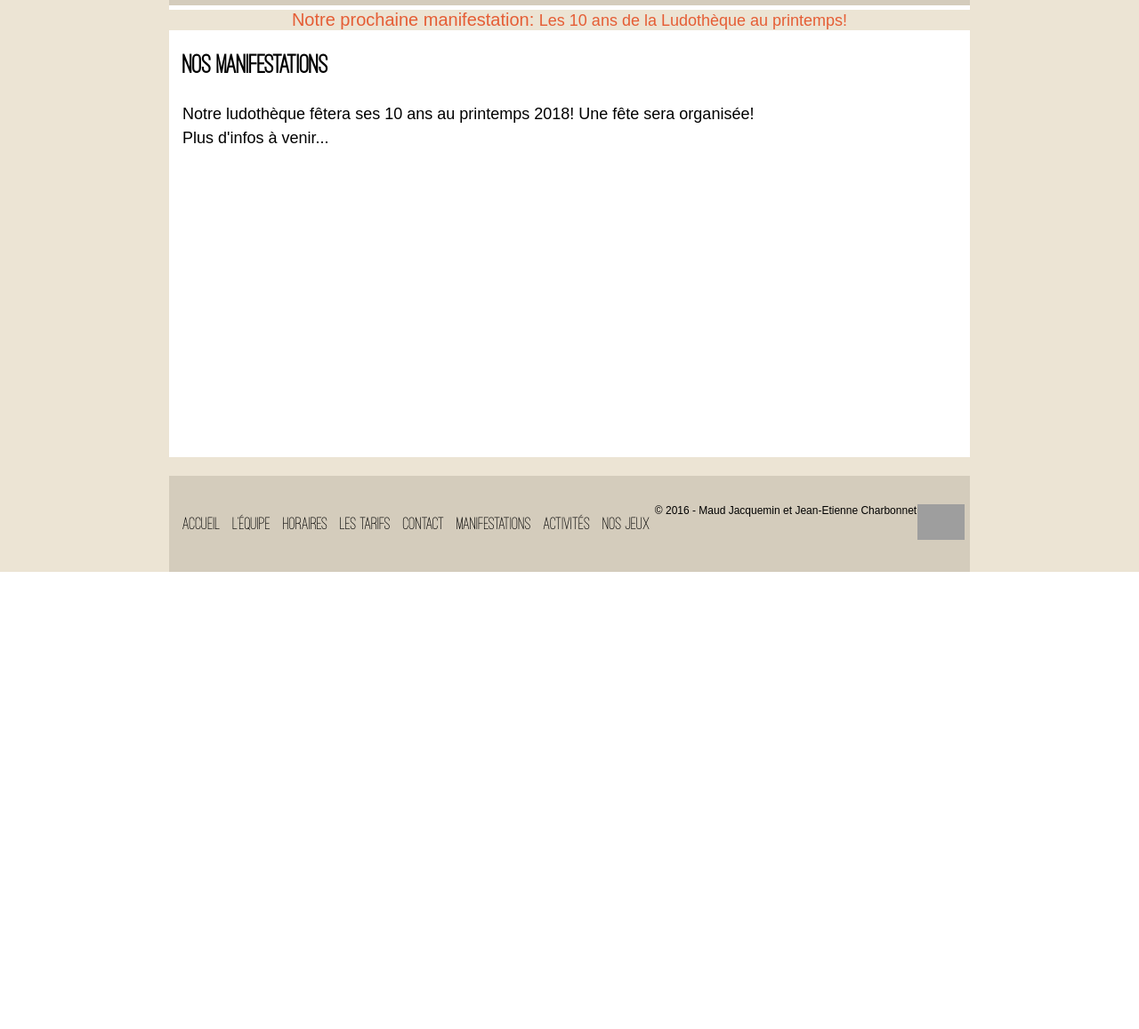
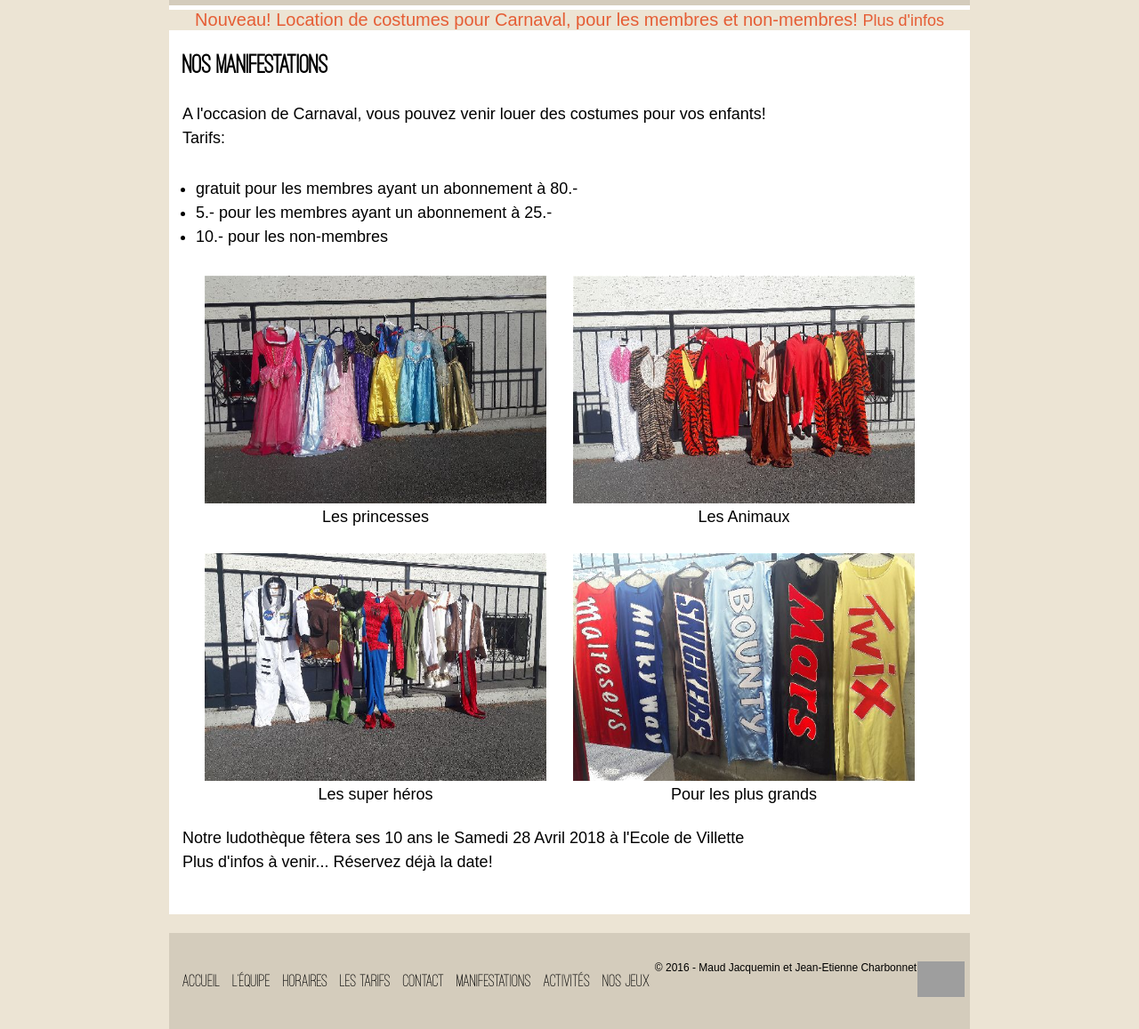
Before and after one commit to njacquemin1993/ludo-bagnes, a PHP site: page /manifestations.php in a window 1280 px wide. Shown: the part 198-1355 px from the top of the page at 89% size. Before the commit the page ends 841 px from the top, so only its background shows below. Run offline with PHP 8.4, Linux system fonts and the light colour scheme; grey boxes are pictures that could not be loaded.

Commit message:
Add costumes de carnaval

```diff
--- a/web/header.php
+++ b/web/header.php
@@ -21,7 +21,7 @@
 					<li><a href="jeux.php">Nos Jeux</a></li>
 				</ul>
 			</nav>
-   <div class=bandeau> Notre prochaine manifestation: <a href="manifestations.php">Les 10 ans de la Ludothèque au printemps!</a></div>
+   <div class=bandeau> Nouveau! Location de costumes pour Carnaval, pour les membres et non-membres! <a href="manifestations.php">Plus d'infos</a></div>
 
 
 
--- a/web/manifestations.php
+++ b/web/manifestations.php
@@ -15,9 +15,34 @@
 			<h2>Nos Manifestations</h2>
 
 		  <p/>
+		  <p>A l'occasion de Carnaval, vous pouvez venir louer des costumes pour vos enfants!<br/>
+			Tarifs: <ol>
+		  <li>gratuit pour les membres ayant un abonnement à 80.-</li>
+		  <li> 5.- pour les membres ayant un abonnement à 25.-</li>
+		  <li>10.- pour les non-membres</li>
+				</ol>
 
-		  <p> Notre ludothèque fêtera ses 10 ans au printemps 2018! Une fête sera organisée!<br/>
-			Plus d'infos à venir...
+		  <div id ="images"> <!-- ajout de figures avec la légende correspondante -->
+				<figure>
+					<img src="images/Princesses.jpg" width="384" height="256" alt="Princesses" title="Princesses"><br />
+					<figcaption> Les princesses</figcaption>
+				</figure>
+				<figure>
+					<img src="images/Animaux.jpg" width="384" height="256" alt="Animaux" title="Animaux">
+					<figcaption>Les Animaux</figcaption>
+				</figure>
+		  		 <figure>
+					<img src="images/Heros.jpg" width="384" height="256" alt="Heros" title="Heros"><br />
+				   <figcaption>Les super héros</figcaption>
+				</figure>
+			    <figure>
+					<img src="images/Adulte.jpg" width="384" height="256" alt="Adulte" title="Adulte"><br />
+				   <figcaption>Pour les plus grands</figcaption>
+				</figure>
+		 </div>
+
+		  <p> Notre ludothèque fêtera ses 10 ans le Samedi 28 Avril 2018 à l'Ecole de Villette<br/>
+			Plus d'infos à venir... Réservez déjà la date!
 			<p/>
 
 
```
Also changed, not shown: web/images/Adulte.jpg (added), web/images/Animaux.jpg (added), web/images/Heros.jpg (added), web/images/Princesses.jpg (added).
